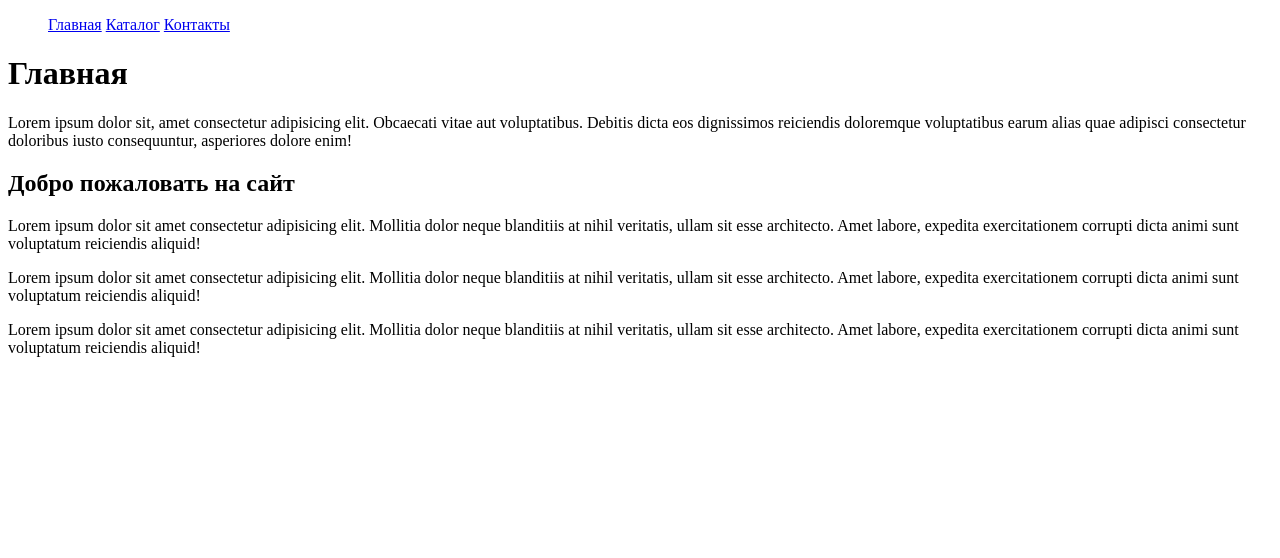
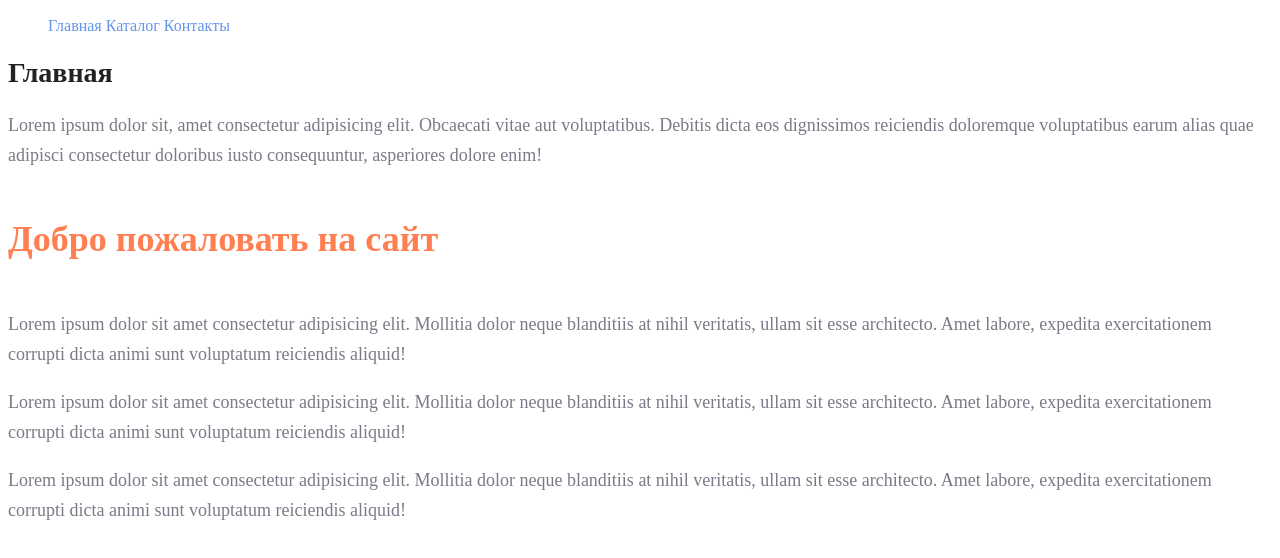
Before and after one commit to Sarantail/HTML, a plain HTML site: page index.html in a window 1280 px wide. Drawn offline with Linux system fonts and the light colour scheme.

Commit message:
second commit

```diff
--- a/index.html
+++ b/index.html
@@ -6,31 +6,36 @@
     <meta http-equiv="X-UA-Compatible" content="IE=edge">
     <meta name="viewport" content="width=device-width, initial-scale=1.0">
     <title>Главная</title>
+    <link rel="stylesheet" href="style.css">
 </head>
 
 <body>
     <menu>
-        <a href="index.html">Главная</a>
-        <a href="catalog/catalog.html">Каталог</a>
-        <a href="contact.html">Контакты</a>
+        <a class="nav-link" href="index.html">Главная</a>
+        <a class="nav-link" href="catalog/catalog.html">Каталог</a>
+        <a class="nav-link" href="contact.html">Контакты</a>
     </menu>
-    <h1>Главная</h1>
-    <p>Lorem ipsum dolor sit, amet consectetur adipisicing elit. Obcaecati vitae aut voluptatibus. Debitis dicta eos
+    <h1 class="title">Главная</h1>
+    <p class="text">Lorem ipsum dolor sit, amet consectetur adipisicing elit. Obcaecati vitae aut voluptatibus. Debitis
+        dicta eos
         dignissimos reiciendis doloremque voluptatibus earum alias quae adipisci consectetur doloribus iusto
         consequuntur,
         asperiores dolore enim!</p>
-    <h2>Добро пожаловать на сайт</h2>
-    <p>Lorem ipsum dolor sit amet consectetur adipisicing elit. Mollitia dolor neque blanditiis at nihil veritatis,
+    <h2 class="subtitle">Добро пожаловать на сайт</h2>
+    <p class="text">Lorem ipsum dolor sit amet consectetur adipisicing elit. Mollitia dolor neque blanditiis at nihil
+        veritatis,
         ullam
         sit esse architecto. Amet labore, expedita exercitationem corrupti dicta animi sunt voluptatum reiciendis
         aliquid!
     </p>
-    <p>Lorem ipsum dolor sit amet consectetur adipisicing elit. Mollitia dolor neque blanditiis at nihil veritatis,
+    <p class="text">Lorem ipsum dolor sit amet consectetur adipisicing elit. Mollitia dolor neque blanditiis at nihil
+        veritatis,
         ullam
         sit esse architecto. Amet labore, expedita exercitationem corrupti dicta animi sunt voluptatum reiciendis
         aliquid!
     </p>
-    <p>Lorem ipsum dolor sit amet consectetur adipisicing elit. Mollitia dolor neque blanditiis at nihil veritatis,
+    <p class="text">Lorem ipsum dolor sit amet consectetur adipisicing elit. Mollitia dolor neque blanditiis at nihil
+        veritatis,
         ullam
         sit esse architecto. Amet labore, expedita exercitationem corrupti dicta animi sunt voluptatum reiciendis
         aliquid!
--- /dev/null
+++ b/style.css
@@ -0,0 +1,32 @@
+a {
+    text-decoration: none;
+}
+
+.nav-link {
+    color: cornflowerblue;
+    font-size: 16px;
+    line-height: 20px;
+}
+
+.title {
+    color: #222;
+    font-size: 28px;
+    line-height: 36px;
+    font-weight: bold;
+}
+
+.text {
+    font-style: normal;
+    font-weight: 300;
+    font-size: 18px;
+    line-height: 30px;
+    color: #7d7987;
+}
+
+.subtitle {
+    color: coral;
+    font-style: normal;
+    font-weight: 700;
+    font-size: 36px;
+    line-height: 80px;
+}
```
Also changed, not shown: catalog/catalog.html (+17 -12 lines).
